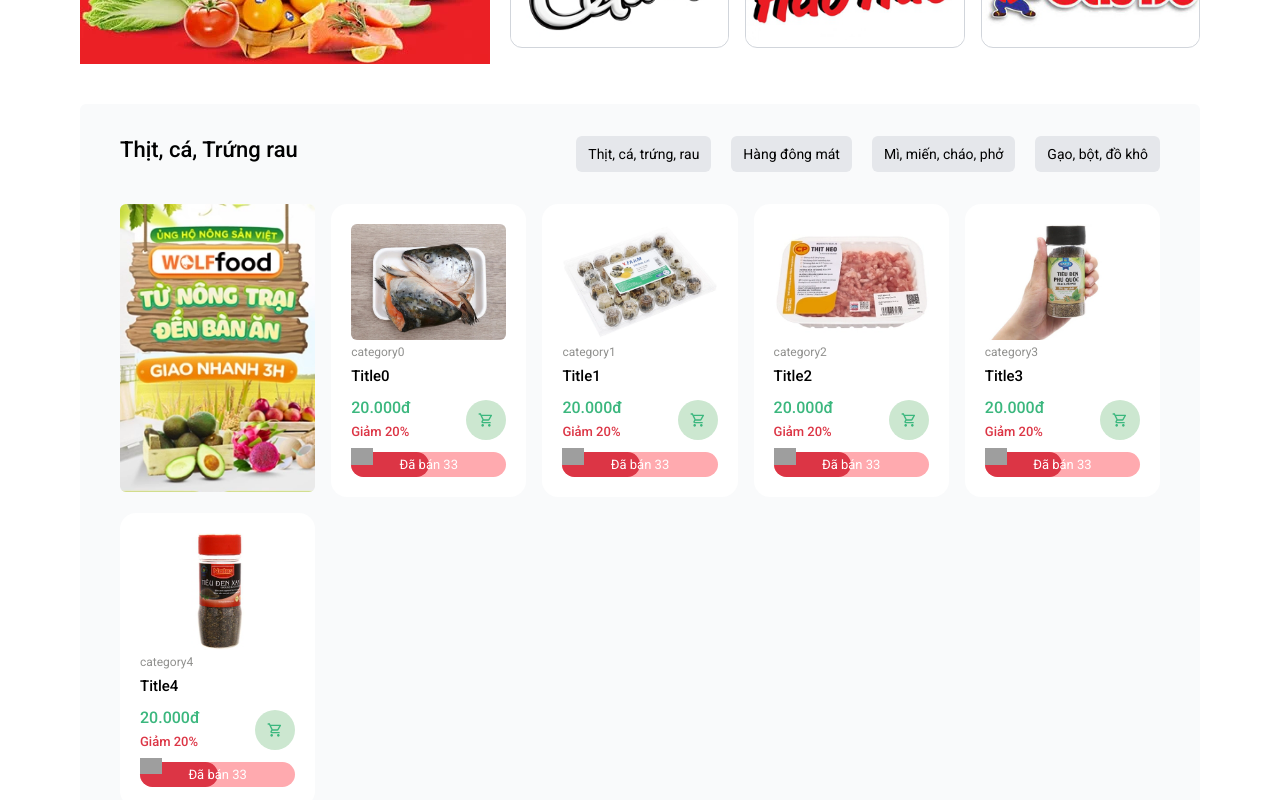
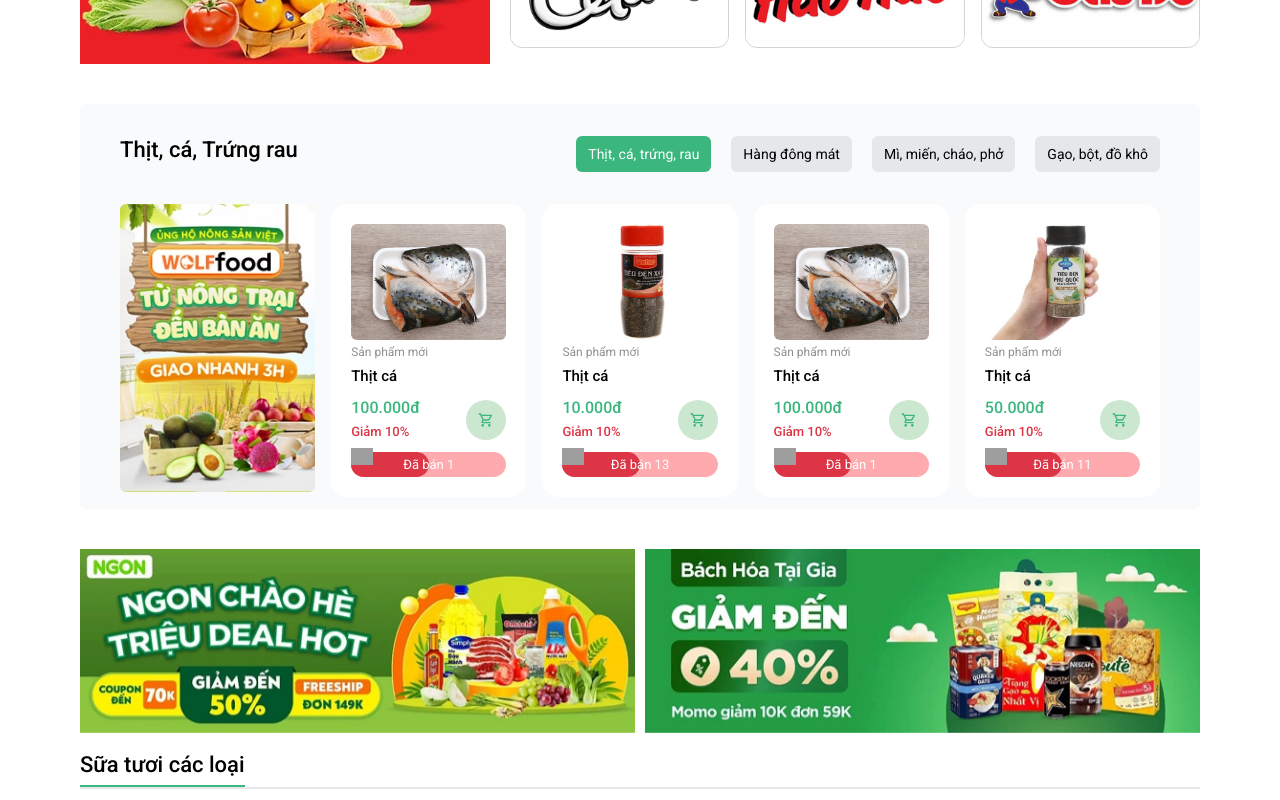
Before and after one commit to Ita-Moz/Shop_Graphql, a React (Vite) app: page / in a window 1280 px wide. Shown: the part 1800-2600 px from the top of the page. Built offline with nearby package versions, Linux system fonts and the light colour scheme; grey boxes are pictures that could not be loaded.

Commit message:
... done day 8/11

```diff
--- a/src/App.jsx
+++ b/src/App.jsx
@@ -6,7 +6,7 @@ import FooterMobile from "./components/FooterMobile"
 export default function App() {
 	return (
 		<BrowserRouter>
-			<div className="App ">
+			<div className="App">
 				<div className="px-5 md:px-10 xl:px-20 2xl:px-32">
 					<Header />
 					<Routes>
--- a/src/components/Header.jsx
+++ b/src/components/Header.jsx
@@ -20,7 +20,7 @@ function Header() {
 			</div>
 			<div className="flex items-center justify-between py-5 ">
 				<div className="w-[25%]">
-					<img src={logo} alt="logo" className="max-h-[45px] max-w-[190px]" />
+					<a href="#"><img src={logo} alt="logo" className="max-h-[45px] max-w-[190px]" /></a>
 				</div>
 				<Search className={"hidden lg:flex w-[35%]"}></Search>
 				<div className="flex items-center gap-3 w-[40%] justify-end ">
@@ -38,7 +38,7 @@ function Header() {
 					<div className="centered gap-2">
 						<div className="relative">
 							<RiShoppingCartFill className="cursor-pointer text-2xl md:text-3xl" />
-                        <p className="absolute -top-4 left-5 w-5 h-5 centered bg-yellow rounded-full">2</p>
+                        <p className="absolute -top-4 left-5 w-5 h-5 centered bg-yellow rounded-full text-[13px]">2</p>
 						</div>
 						<strong className="hidden lg:inline-block">Giỏ hàng</strong>
 					</div>
--- a/src/components/Product.jsx
+++ b/src/components/Product.jsx
@@ -1,6 +1,6 @@
+import { useState, useEffect } from "react"
 import { MdOutlineShoppingCart } from "react-icons/md"
 import fireIcon from "../assets/images/fire_icon.svg"
-
 function Product({ img, category, title, price, sale, amount, isFlex = false }) {
 	return (
 		<div className={`bg-white p-2 lg:p-5 rounded-2xl ${isFlex ? "flex" : ""}`}>
@@ -41,13 +41,17 @@ function Product({ img, category, title, price, sale, amount, isFlex = false })
 						<span className="relative inline-block top-0 left-1/2 transform -translate-x-1/2 z-20 text-white text-[11px] lg:text-[13px]">
 							Đã bán {amount}
 						</span>
+
 						<img
-							className="absolute -top-1 left-0 z-30"
+							className={`absolute -top-1 left-0 z-30`}
 							src={fireIcon}
 							width={22}
 							alt="fire icon"
 						/>
-						<div className="bg-red rounded-full absolute top-0 left-0 h-full w-1/2 text-center text-white"></div>
+
+						<div
+							className={`bg-red rounded-full absolute top-0 left-0 h-full w-1/2 text-center text-white`}
+						></div>
 					</div>
 				)}
 			</div>
--- a/src/data/data.jsx
+++ b/src/data/data.jsx
@@ -1,4 +1,4 @@
-import { footer } from "../config/images"
+import { footer, products } from "../config/images"
 export const dataFooterPolicy = [
 	{
 		img: footer.footerPolicy1,
@@ -14,13 +14,163 @@ export const dataFooterPolicy = [
 	}
 ]
 export const dataFooterCategory = [
-    'Thịt, cá, trứng, rau',
-    'Hàng đông mát','Mì, miến, cháo, phở',
-    'Gạo, bột, đồ khô','Dầu ăn, nước chấm, gia vị',
-    'Sữa các loại', 'Đồ uống các loại',
-    'Bánh kẹo các loại'
+	"Thịt, cá, trứng, rau",
+	"Hàng đông mát",
+	"Mì, miến, cháo, phở",
+	"Gạo, bột, đồ khô",
+	"Dầu ăn, nước chấm, gia vị",
+	"Sữa các loại",
+	"Đồ uống các loại",
+	"Bánh kẹo các loại"
 ]
 export const dataFooterFood = [
-    'Công thức nấu ăn', 'Mẹo vặt bếp núc',
-    'Đặc sản vùng miền','Địa điểm ăn uống','Chế độ ăn uống'
+	"Công thức nấu ăn",
+	"Mẹo vặt bếp núc",
+	"Đặc sản vùng miền",
+	"Địa điểm ăn uống",
+	"Chế độ ăn uống"
 ]
+export const dataFoodFish = [
+	"Thịt, cá, trứng, rau",
+	"Hàng đông mát",
+	"Mì, miến, cháo, phở",
+	"Gạo, bột, đồ khô"
+]
+export const dataProductFish = [
+	[
+		{
+			title: "Thịt cá",
+			category: "Sản phẩm mới",
+			img: products.daucahoi,
+			price: "100.000",
+			sale: "Giảm 10%",
+			quantity: 1
+		},
+		{
+			title: "Thịt cá",
+			category: "Sản phẩm mới",
+			img: products.tieuden,
+			price: "10.000",
+			sale: "Giảm 10%",
+			quantity: 13
+		},
+		{
+			title: "Thịt cá",
+			category: "Sản phẩm mới",
+			img: products.daucahoi,
+			price: "100.000",
+			sale: "Giảm 10%",
+			quantity: 1
+		},
+		{
+			title: "Thịt cá",
+			category: "Sản phẩm mới",
+			img: products.tieuphuquoc,
+			price: "50.000",
+			sale: "Giảm 10%",
+			quantity: 11
+		}
+	],
+	[
+		{
+			title: "Cục đá",
+			category: "Hàng đông mát",
+			img: products.thitheo,
+			price: "100.000",
+			sale: "Giảm 10%",
+			quantity: 1
+		},
+		{
+			title: "Cục đá",
+			category: "Hàng đông mát",
+			img: products.tieuden,
+			price: "10.000",
+			sale: "Giảm 10%",
+			quantity: 51
+		},
+		{
+			title: "Cục đá",
+			category: "Hàng đông mát",
+			img: products.thitheo,
+			price: "100.000",
+			sale: "Giảm 10%",
+			quantity: 1
+		},
+		{
+			title: "Cục đá",
+			category: "Hàng đông mát",
+			img: products.tieuphuquoc,
+			price: "50.000",
+			sale: "Giảm 10%",
+			quantity: 11
+		}
+	],
+	[
+		{
+			title: "Bánh mì",
+			category: "Mì, miến, cháo, phở",
+			img: products.daucahoi,
+			price: "100.000",
+			sale: "Giảm 10%",
+			quantity: 15
+		},
+		{
+			title: "Bánh mì",
+			category: "Mì, miến, cháo, phở",
+			img: products.tieuden,
+			price: "10.000",
+			sale: "Giảm 10%",
+			quantity: 13
+		},
+		{
+			title: "Bánh mì",
+			category: "Mì, miến, cháo, phở",
+			img: products.daucahoi,
+			price: "100.000",
+			sale: "Giảm 10%",
+			quantity: 1
+		},
+		{
+			title: "Bánh mì",
+			category: "Mì, miến, cháo, phở",
+			img: products.tieuphuquoc,
+			price: "50.000",
+			sale: "Giảm 10%",
+			quantity: 11
+		}
+	],
+	[
+		{
+			title: "Gạo nếm",
+			category: "Gạo, bột, đồ khô",
+			img: products.daucahoi,
+			price: "100.000",
+			sale: "Giảm 10%",
+			quantity: 1
+		},
+		{
+			title: "Gạo nếm",
+			category: "Gạo, bột, đồ khô",
+			img: products.tieuden,
+			price: "10.000",
+			sale: "Giảm 10%",
+			quantity: 13
+		},
+		{
+			title: "Gạo nếm",
+			category: "Gạo, bột, đồ khô",
+			img: products.daucahoi,
+			price: "100.000",
+			sale: "Giảm 10%",
+			quantity: 1
+		},
+		{
+			title: "Gạo nếm",
+			category: "Gạo, bột, đồ khô",
+			img: products.tieuphuquoc,
+			price: "50.000",
+			sale: "Giảm 10%",
+			quantity: 11
+		}
+	]
+]
--- a/src/pages/Home.jsx
+++ b/src/pages/Home.jsx
@@ -1,3 +1,4 @@
+import { useState } from "react"
 import { Autoplay } from "swiper"
 import "swiper/css"
 import { Swiper, SwiperSlide } from "swiper/react"
@@ -11,6 +12,7 @@ import Countdown from "../components/Countdown"
 import Product from "../components/Product"
 import Tag from "../components/Tag"
 import { bannerMilk, bgCategory, brand, products, slider } from "../config/images"
+import { dataFoodFish, dataProductFish } from "../data/data"
 function Home() {
 	const arrayCategory = [
 		"Rau xanh, Rau tươi",
@@ -24,6 +26,8 @@ function Home() {
 	const arrayBgCategory = Object.values(bgCategory)
 	const arrayBrand = Object.values(brand)
 
+	const [selected, setSelected] = useState(0)
+	const [productsSelected, setProductSelected] = useState(dataProductFish[0])
 	return (
 		<div className="w-full">
 			<div className="mt-5 overflow-hidden rounded-lg">
@@ -83,7 +87,7 @@ function Home() {
 											title={"Hộp 30 trứng cút tươi V.Farm"}
 											price={"26.000"}
 											sale={"Giảm 10%"}
-											amount={44}
+											amount={45}
 										/>
 									</div>
 								</SwiperSlide>
@@ -109,42 +113,24 @@ function Home() {
 				<div className="lg:flex lg:justify-between lg:items-center">
 					<h1 className="text-[22px] font-medium">Thịt, cá, Trứng rau</h1>
 					<ul className="mt-5 flex flex-shrink-0 gap-5 overflow-x-scroll pb-3 lg:overflow-x-hidden">
-						<li className=" min-w-fit">
-							<Tag
-								className={
-									"bg-gray-200 text-black px-3 py-2 rounded-md hover:bg-primary hover:text-white text-sm "
-								}
-							>
-								Thịt, cá, trứng, rau
-							</Tag>
-						</li>
-						<li className=" min-w-fit">
-							<Tag
-								className={
-									"bg-gray-200 text-black px-3 py-2 rounded-md hover:bg-primary hover:text-white text-sm"
-								}
-							>
-								Hàng đông mát
-							</Tag>
-						</li>
-						<li className=" min-w-fit">
-							<Tag
-								className={
-									"bg-gray-200 text-black px-3 py-2 rounded-md hover:bg-primary hover:text-white text-sm"
-								}
-							>
-								Mì, miến, cháo, phở
-							</Tag>
-						</li>
-						<li className=" min-w-fit">
-							<Tag
-								className={
-									"bg-gray-200 text-black px-3 py-2 rounded-md hover:bg-primary hover:text-white text-sm"
-								}
-							>
-								Gạo, bột, đồ khô
-							</Tag>
-						</li>
+						{dataFoodFish.map((item, index) => (
+							<li className=" min-w-fit" key={index}>
+								<Tag
+									key={index}
+									onClick={() => {
+										setSelected(index)
+										setProductSelected(dataProductFish[index])
+									}}
+									className={`  px-3 py-2 rounded-md text-sm transition-all ${
+										selected == index
+											? "bg-primary text-white"
+											: "bg-gray-200 text-black"
+									} `}
+								>
+									{item}
+								</Tag>
+							</li>
+						))}
 					</ul>
 				</div>
 				<div>
@@ -152,16 +138,16 @@ function Home() {
 						<div>
 							<img src={bannerMeat} alt="image" className="rounded-md" />
 						</div>
-						{arrayImgProduct.map((item, index) => {
+						{productsSelected.map((item, index) => {
 							return (
 								<Product
 									key={index}
-									img={item}
-									category={`category${index}`}
-									title={`Title${index}`}
-									price={"20.000"}
-									sale={"Giảm 20%"}
-									amount="33"
+									img={item.img}
+									category={item.category}
+									title={item.title}
+									price={item.price}
+									sale={item.sale}
+									amount={item.quantity}
 								/>
 							)
 						})}
@@ -216,7 +202,7 @@ function Home() {
 							<img src={products.daucahoi} alt="images" />
 						</div>
 						<div className="w-[60%] sm:w-full">
-							<a href="#" className="text-[15px] font-medium">
+							<a href="#" className="text-[15px] font-medium hover:text-primary transition-all">
 								Gần 100 loại bánh dân gian hội tụ ở miền tây
 							</a>
 							<p className="text-gray-500 text-[13px] italic">Thứ tư, 13/04/2022</p>
@@ -233,7 +219,7 @@ function Home() {
 							<img src={products.daucahoi} alt="images" />
 						</div>
 						<div className="w-[60%] sm:w-full">
-							<a href="#" className="text-[15px] font-medium">
+							<a href="#" className="text-[15px] font-medium hover:text-primary transition-all">
 								Gần 100 loại bánh dân gian hội tụ ở miền tây
 							</a>
 							<p className="text-gray-500 text-[13px] italic">Thứ tư, 13/04/2022</p>
@@ -248,7 +234,7 @@ function Home() {
 				</div>
 				<div className="text-center mt-5 lg:mt-20">
 					<Tag
-						className={`bg-[#CCE7D0] font-medium text-[13px] px-5 py-3 lg:py-5 rounded-md hover:bg-primary hover:text-white`}
+						className={`transition-all bg-[#CCE7D0] font-medium text-[13px] px-5 py-3 lg:py-5 rounded-md hover:bg-primary hover:text-white`}
 						href={"#"}
 					>
 						Xem tất cả tin Món ngon mỗi ngày
```
Also changed, not shown: src/components/Wrapper.jsx (added).
